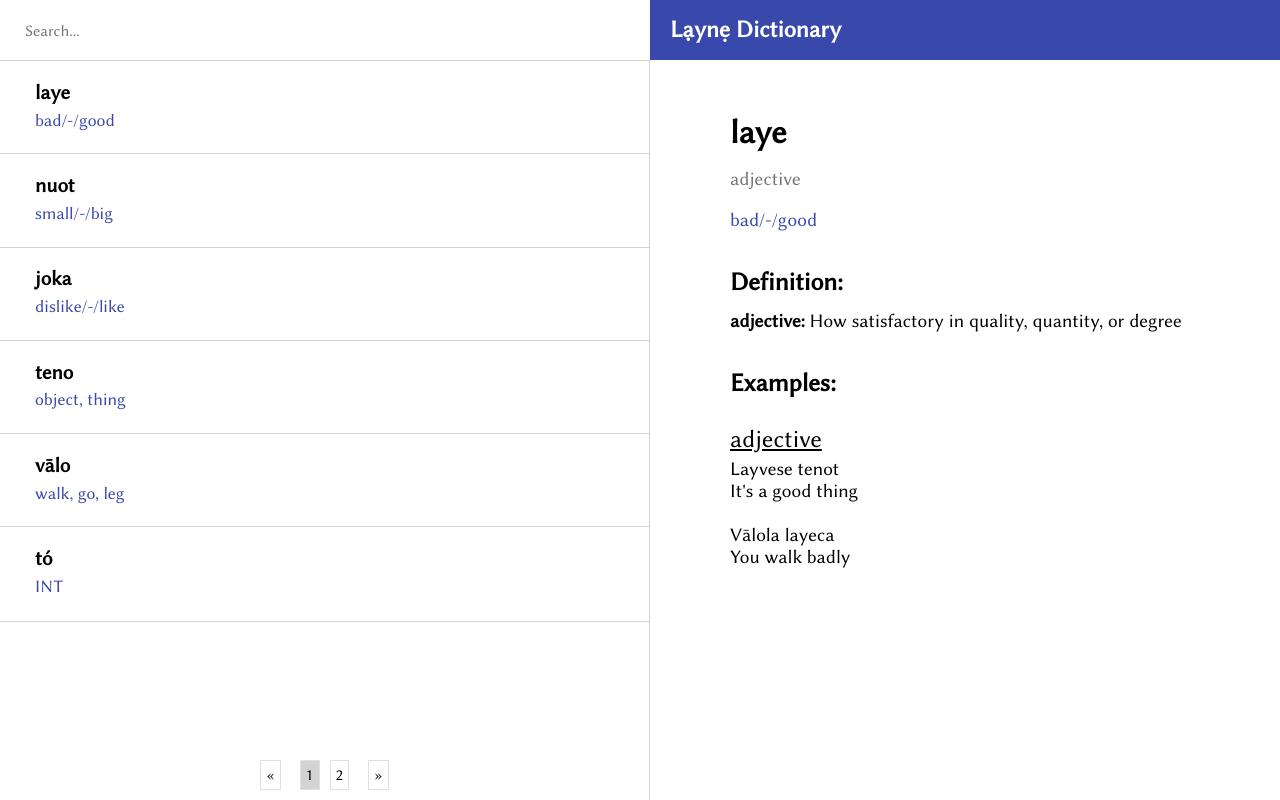
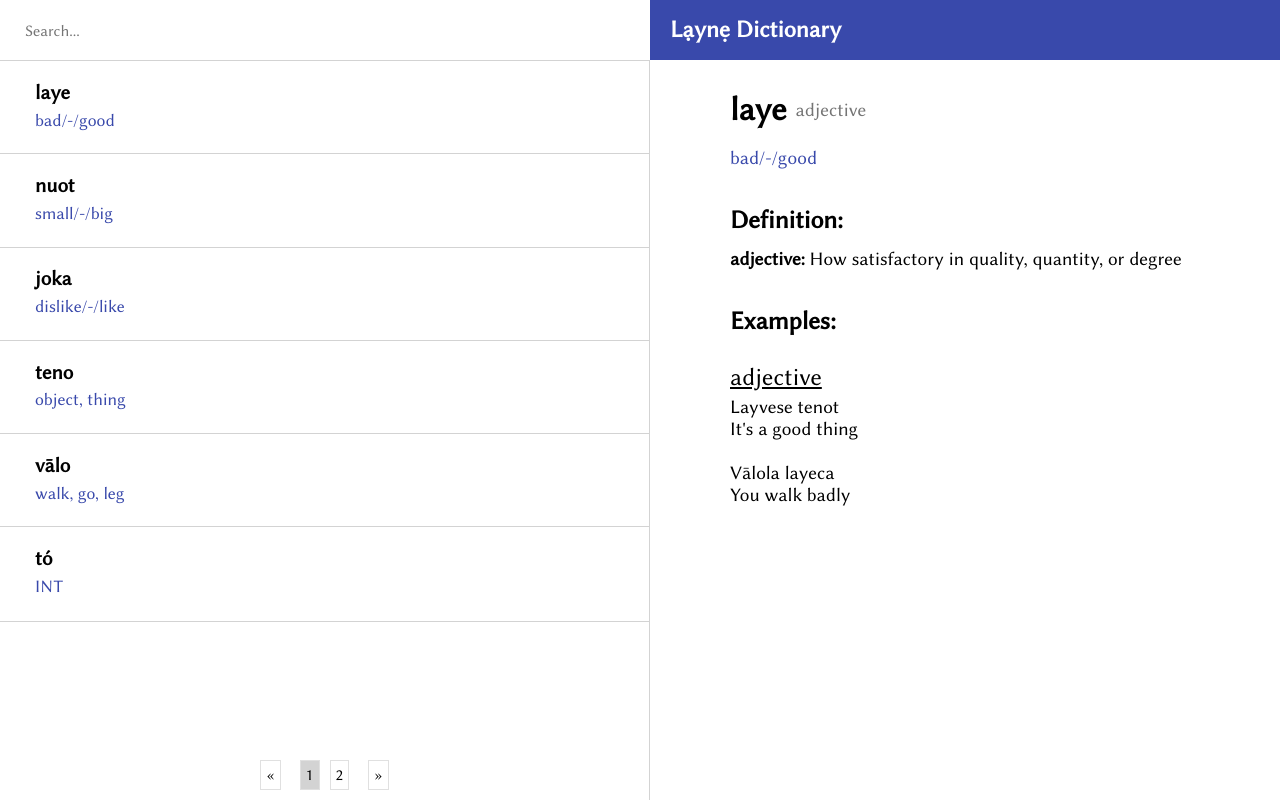
Before and after one commit to PaddiM8/Sheet2Dictionary, a plain HTML site: page index.html in a window 1280 px wide. Drawn offline with Linux system fonts and the light colour scheme.

Commit message:
type position change

```diff
--- a/index.html
+++ b/index.html
@@ -27,7 +27,7 @@
          </section>
          <main>
             <h1 class="word">Word</h1>
-            <p class="types">noun</p>
+            <label class="types">noun</label>
             <p class="english">english</p>
             <h3 class="definitions-title">Definition: </h3>
             <p class="definition"></p>
--- a/style/style.scss
+++ b/style/style.scss
@@ -50,8 +50,16 @@ main {
    background-color: white;
    box-sizing: border-box;
 
+   .word {
+      display: inline;
+   }
+
    .types {
-      margin-top: -5px;
+      display: inline-block;
+      vertical-align: top;
+      font-size: 1.2em;
+      margin-top: 0.45em;
+      margin-left: 5px;
       color: #757575;
    }
 
```
Also changed, not shown: style/style.css, 1 other file.
